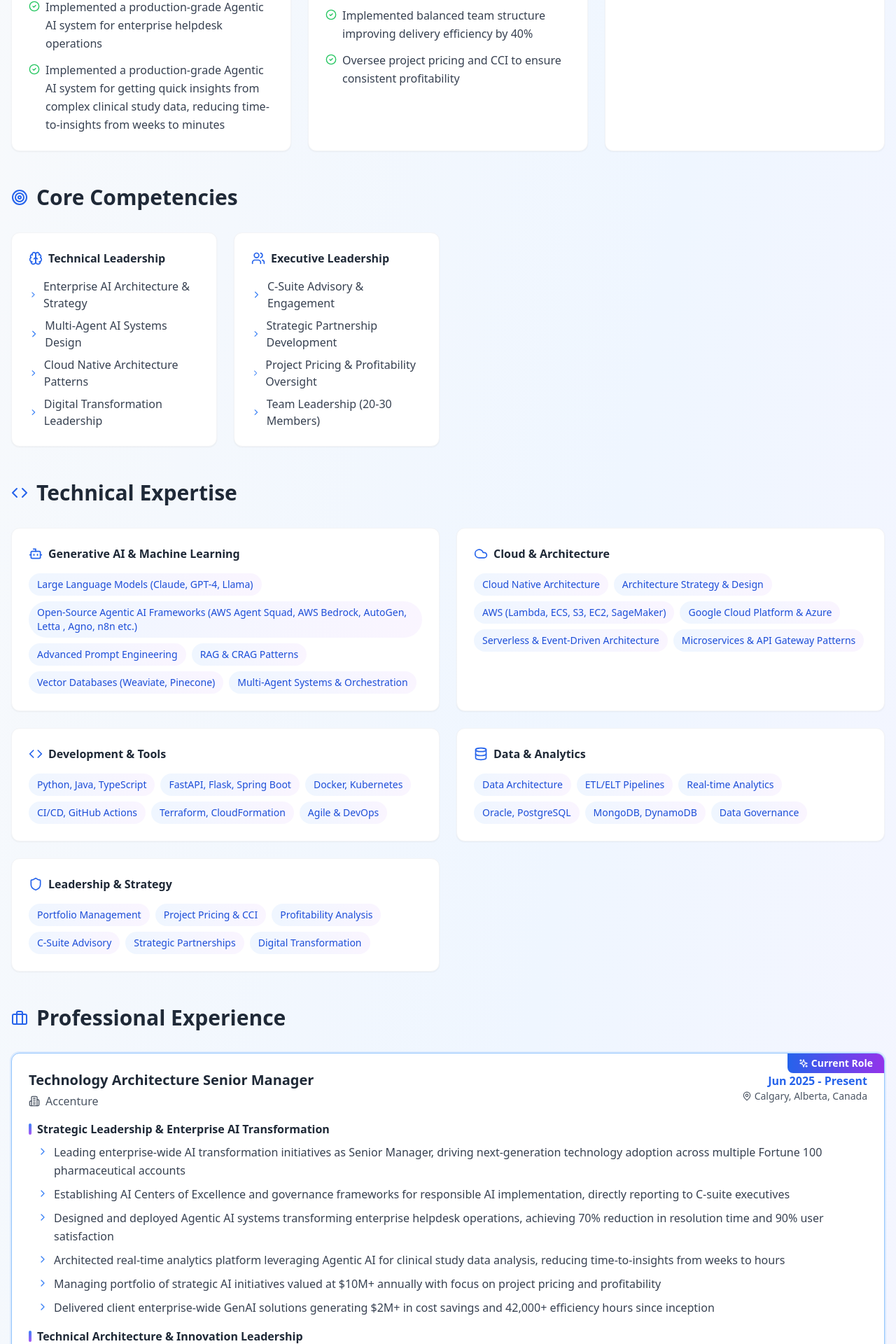
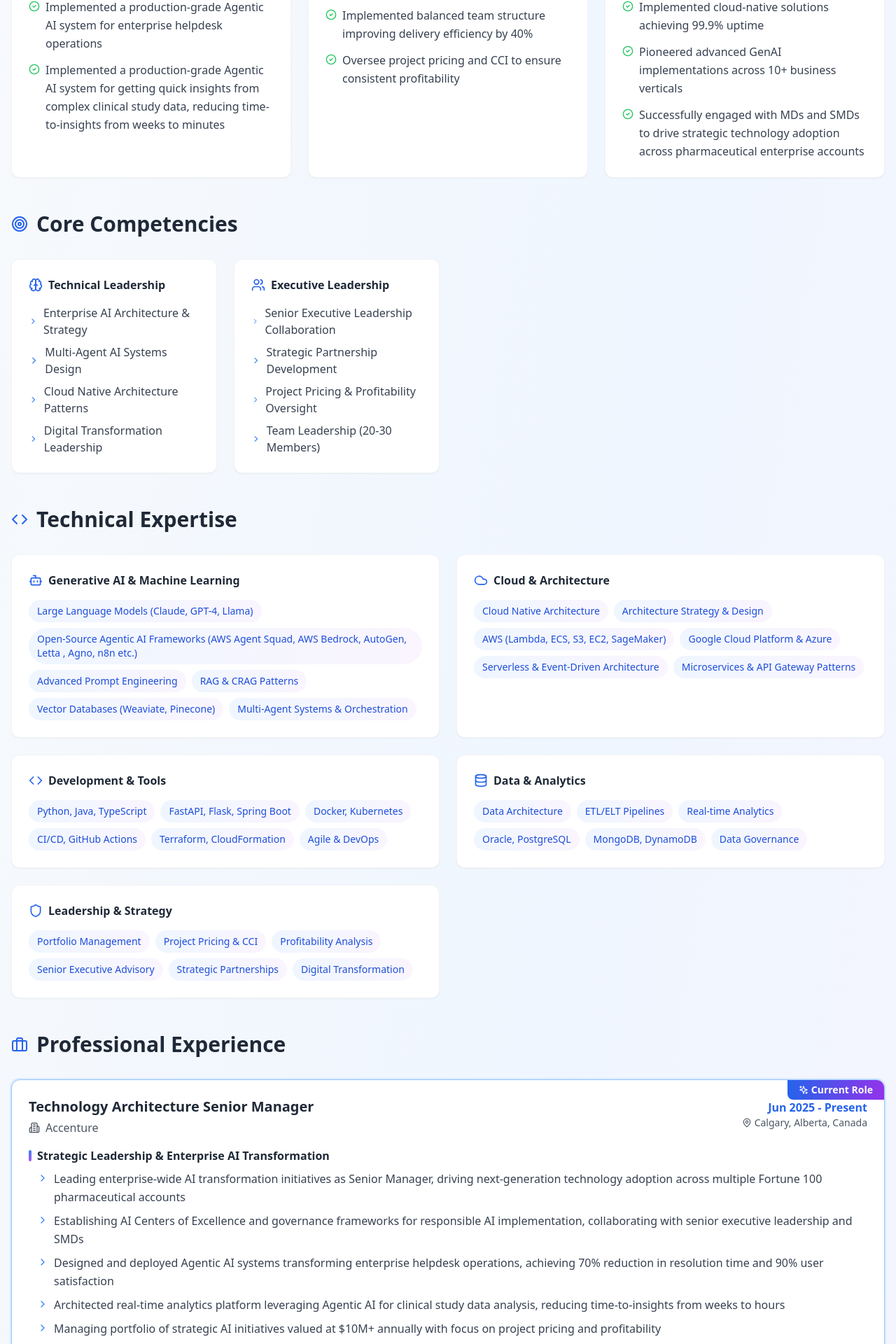
Before and after one commit to raghavgrover13/raghavgroverresume, a React (Create React App) app: page / in a window 1280 px wide. Shown: the part 1462-3382 px from the top of the page at 70% size. Built offline with nearby package versions, Linux system fonts and the light colour scheme.

Commit message:
Update Resume.jsx
Updated achievements

```diff
--- a/src/components/Resume.jsx
+++ b/src/components/Resume.jsx
@@ -158,7 +158,7 @@
         "Lead 50+ member multi-shore development team across 3 continents",
         "Developed and delivered enterprise GenAI training program reaching 5000+ professionals across 30+ accounts",
         "Managed $5M+ annual technology budget with consistent ROI delivery",
-                    "Built and scaled engineering teams to optimal size while maintaining high performance",
+        "Built and scaled engineering teams to optimal size while maintaining high performance",
         "Implemented balanced team structure improving delivery efficiency by 40%",
         "Oversee project pricing and CCI to ensure consistent profitability"
       ]
@@ -167,10 +167,12 @@
       icon: Zap,
       title: "Technical Innovation & Transformation",
       metrics: [
+        "Led comprehensive AI transformation strategy and technical solution presentation in client orals, securing $7M+ enterprise deal through innovative GenAI architecture proposal",
         "Developed Multi-LLM integration architecture serving 1000+ concurrent users",
         "Led end-to-end system modernization reducing operational costs by 35%",
         "Implemented cloud-native solutions achieving 99.9% uptime",
-        "Pioneered advanced GenAI implementations across 10+ business verticals"
+        "Pioneered advanced GenAI implementations across 10+ business verticals",
+        "Successfully engaged with MDs and SMDs to drive strategic technology adoption across pharmaceutical enterprise accounts"
       ]
     }
   ];
@@ -186,7 +188,7 @@
           category: "Strategic Leadership & Enterprise AI Transformation",
           points: [
             "Leading enterprise-wide AI transformation initiatives as Senior Manager, driving next-generation technology adoption across multiple Fortune 100 pharmaceutical accounts",
-            "Establishing AI Centers of Excellence and governance frameworks for responsible AI implementation, directly reporting to C-suite executives",
+            "Establishing AI Centers of Excellence and governance frameworks for responsible AI implementation, collaborating with senior executive leadership and SMDs",
             "Designed and deployed Agentic AI systems transforming enterprise helpdesk operations, achieving 70% reduction in resolution time and 90% user satisfaction",
             "Architected real-time analytics platform leveraging Agentic AI for clinical study data analysis, reducing time-to-insights from weeks to hours",
             "Managing portfolio of strategic AI initiatives valued at $10M+ annually with focus on project pricing and profitability",
@@ -206,9 +208,10 @@
         {
           category: "Business Impact & Strategic Initiatives",
           points: [
+            "Led comprehensive AI transformation strategy presentation in high-stakes client orals, securing $7M+ enterprise engagement through innovative technical solutions and strategic stakeholder alignment",
             "Leading project pricing strategies and CCI optimization for multi-million dollar AI transformation engagements",
             "Ensuring portfolio profitability while delivering innovative AI solutions to pharmaceutical clients",
-            "Presenting AI strategy roadmaps to Fortune 500 board members and executive committees",
+            "Successfully engaging with Managing Directors (MDs) and Senior Managing Directors (SMDs) to drive strategic AI adoption and transformation initiatives",
             "Building strategic partnerships with hyperscalers (AWS, Azure, GCP) for joint go-to-market AI solutions",
             "Establishing Accenture as thought leader in pharmaceutical AI space through conference keynotes and white papers"
           ]
@@ -405,7 +408,7 @@
                   As a Technology Architecture Senior Manager at Accenture, I lead strategic AI initiatives across Fortune 100
                   pharmaceutical accounts, managing multi-million dollar portfolios and 20-30 member teams. Expert in architecting enterprise-scale
                   Generative AI and Agentic AI solutions that deliver measurable business impact, including $100M+ in generated revenue,
-                  $2M+ in cost savings, and 42,000+ efficiency hours. Proven track record of C-suite engagement and transformational leadership.
+                  $2M+ in cost savings, and 42,000+ efficiency hours. Proven track record of senior leadership collaboration and transformational leadership.
                 </p>
               </div>
 
@@ -526,7 +529,7 @@
               <ul className="space-y-2">
                 <li className="flex items-center gap-2">
                   <ChevronRight size={16} className="text-blue-500" />
-                  <span className="text-gray-700">C-Suite Advisory & Engagement</span>
+                  <span className="text-gray-700">Senior Executive Leadership Collaboration</span>
                 </li>
                 <li className="flex items-center gap-2">
                   <ChevronRight size={16} className="text-blue-500" />
@@ -607,7 +610,7 @@
                 "Portfolio Management",
                 "Project Pricing & CCI",
                 "Profitability Analysis",
-                "C-Suite Advisory",
+                "Senior Executive Advisory",
                 "Strategic Partnerships",
                 "Digital Transformation"
               ]}
```
